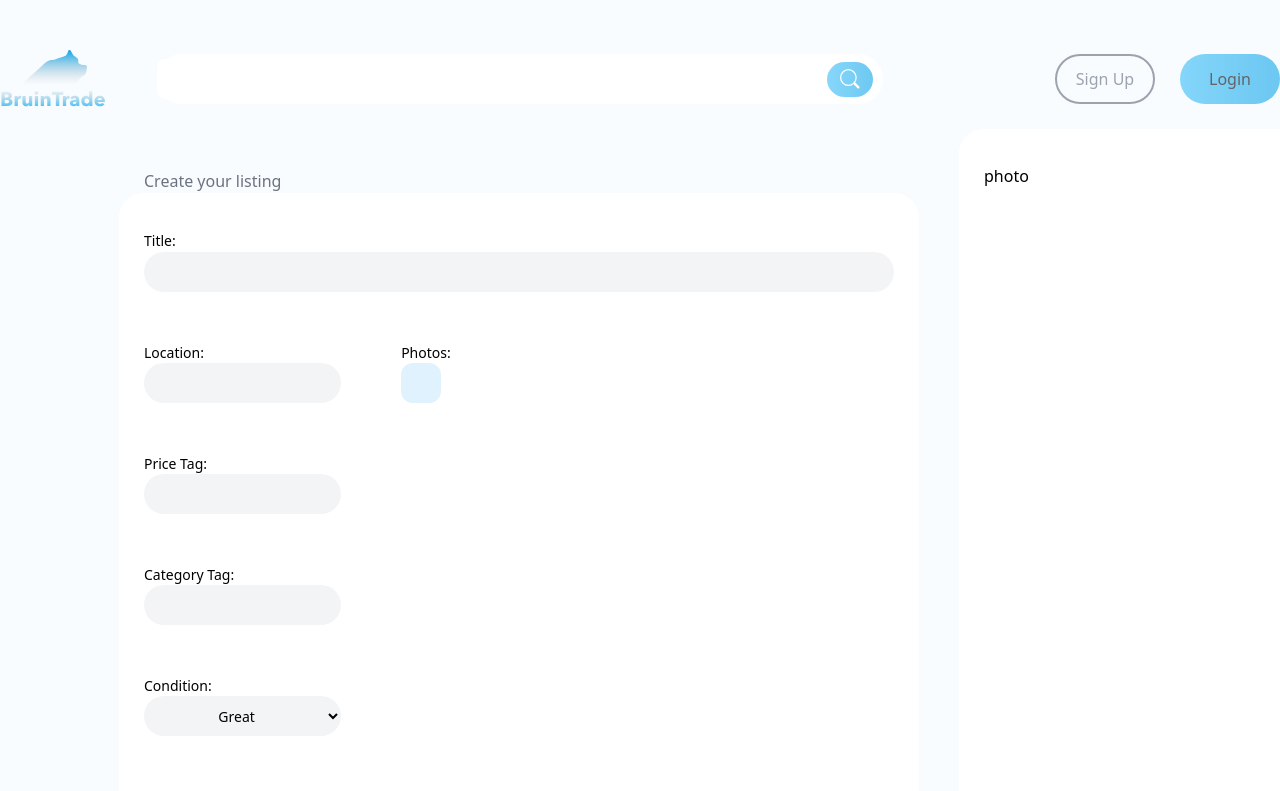
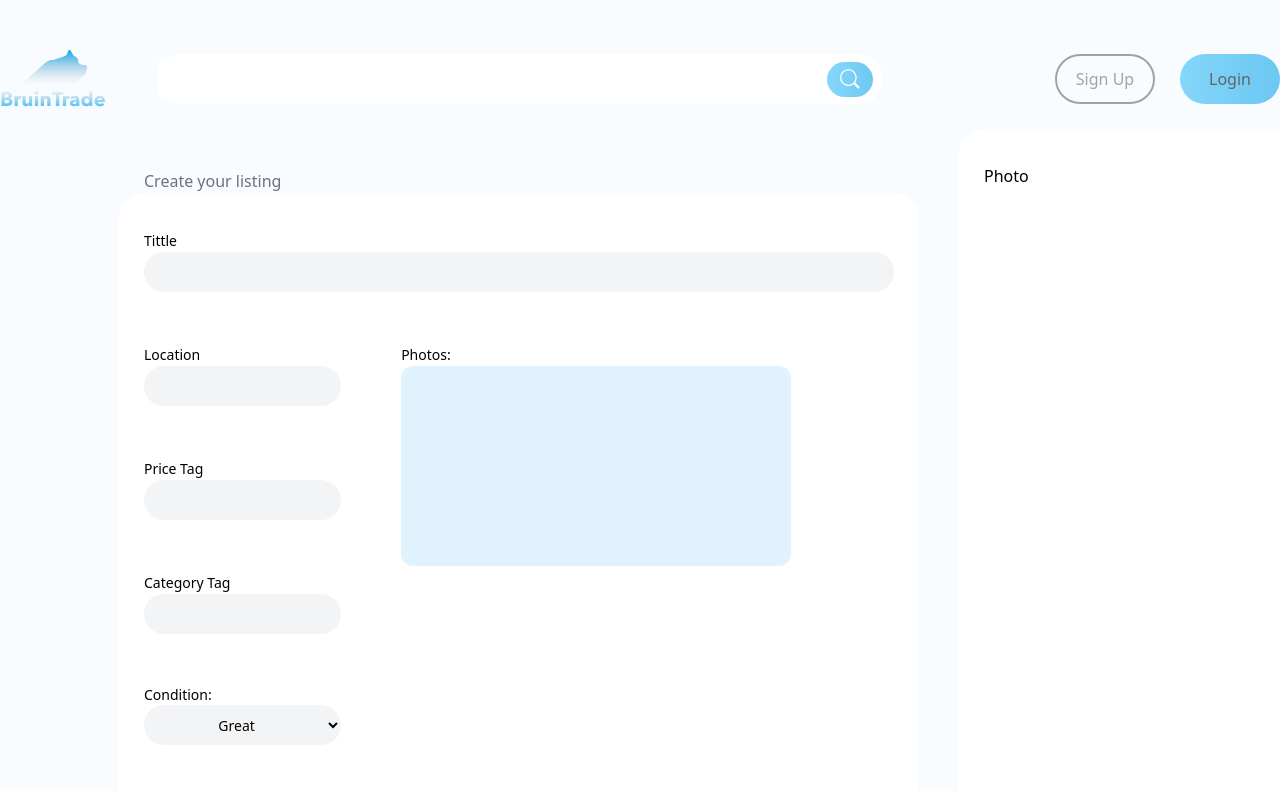
Before and after one commit to BruinTrade/bruin-trade, a React (Create React App) app in the folder FrontEnd/: page / in a window 1280 px wide. Shown: the top 791 px of the page. Built offline with nearby package versions, Linux system fonts and the light colour scheme.

Commit message:
extract similar input chunks and using helper functions to replace them

```diff
--- a/FrontEnd/src/components/createPost.jsx
+++ b/FrontEnd/src/components/createPost.jsx
@@ -6,29 +6,16 @@ export default function CreatePost(props) {
         <div className='flex flex-row'>
             <div className='mt-61px ml-235px'>
                 <div className='pl-25px avenir-med text-gray-500 text-16px'>Create your listing</div>
-                <div className='w-800px h-960px bg-white pt-35px pr-25px pl-25px rounded-25px'>
-                    <form className='w-full grid gap-y-50px flex flex-col'>
+                <div className='w-800px h-960px bg-white pt-35px pr-25px pl-25px rounded-25px space-y-50px'>
                     <div>
-                            <label className='avenir-med text-14px'>
-                                Title:
-                                <input type={"text"} name="title" className='bg-gray-100 rounded-25px w-full h-40px px-3 py-2' required />
-                            </label>
+                        <FillQuestion name={"Tittle"} type={"text"} />
                     </div>
 
                     <div className='flex flex-row justify-between w-full'>
                         <div className='grid gap-y-50px w-300px' mr-60px>
-                                <label className='avenir-med text-14px'>
-                                    Location:
-                                    <input type={"text"} name="location" className='bg-gray-100 rounded-25px w-full h-40px px-3 py-2' />
-                                </label>
-                                <label className='avenir-med text-14px'>
-                                    Price Tag:
-                                    <input type={"text"} name="price" className='bg-gray-100 rounded-25px w-full h-40px px-3 py-2' />
-                                </label>
-                                <label className='avenir-med text-14px'>
-                                    Category Tag:
-                                    <input type={"text"} name="category" className='bg-gray-100 rounded-25px w-full h-40px px-3 py-2' />
-                                </label>
+                            <FillQuestion name={"Location"} type={"text"} />
+                            <FillQuestion name={"Price Tag"} type={"text"} />
+                            <FillQuestion name={"Category Tag"} type={"text"} />
                             <label className='avenir-med text-14px'>
                                 Condition:
                                 <select className='bg-gray-100 rounded-25px w-full h-40px text-center px-3 py-2'>
@@ -41,10 +28,7 @@ export default function CreatePost(props) {
 
                         <div className='flex flex-col justify-start item-start ml-60px w-full'>
 
-                                <label className='avenir-med text-14px text-left'>
-                                    Photos:
-                                </label>
-                                <div className='bg-blue-100 w-10 h-10 rounded-12px'></div>
+                            <PhotoUpload />
                         </div>
                     </div>
 
@@ -55,16 +39,50 @@ export default function CreatePost(props) {
                         </label>
                     </div>
 
-                    </form>
                     <div className='flex flex-row justify-end mt-30px'>
-                        <button className="w-150px h-50px rounded-full bg-blue-400 font-roboto-reg text-18px text-white bottom-0 right-0 mb-30px"> Post </button>
+                        <button className="w-150px h-50px rounded-full bg-blue-400 font-roboto-reg text-18px text-white bottom-0 right-0 mb-30px hover:bg-blue-500 active:bg-blue-700">
+                            Post
+                        </button>
                     </div>
                 </div>
             </div>
 
             <div className='w-357px h-817px mt-21px ml-40px mr-80px bg-white pt-35px pr-25px pl-25px flex flex-row justify-between rounded-25px'>
-                photo
+                <ProfilePage />
             </div>
         </div>
     );
 }
+
+
+// The input divs
+function FillQuestion(props) {
+    return (
+        <div>
+            <label className='avenir-med text-14px'>
+                {props.name}
+                <input type={props.type} name="location" className='bg-gray-100 rounded-25px w-full h-40px px-3 py-2' />
+            </label>
+        </div>
+    );
+}
+
+// The Profile div on the right side
+function ProfilePage(props) {
+    return (
+        <div>
+            Photo
+        </div>
+    );
+}
+
+function PhotoUpload(props) {
+    return (
+        <div>
+            <label className='avenir-med text-14px text-left'>
+                Photos:
+            </label>
+            <div className='bg-blue-100 w-390px h-200px rounded-12px'></div>
+        </div>
+    );
+}
--- a/FrontEnd/tailwind.config.js
+++ b/FrontEnd/tailwind.config.js
@@ -106,6 +106,7 @@ module.exports = {
 				'494px': '494px',
 				'420px': '420px',
 				'400px': '400px',
+				'390px': '390px',
 				'388px': '388px',
 				'366px': '366px',
 				'357px': '357px',
@@ -125,6 +126,7 @@ module.exports = {
 				'221px': '221px',
 				'220px': '220px',
 				'207px': '207px',
+				'200px': '200px',
 				'196px': '196px',
 				'194px': '194px',
 				'184px': '184px',
```
Lines whose indentation alone changed are shown as unchanged.
